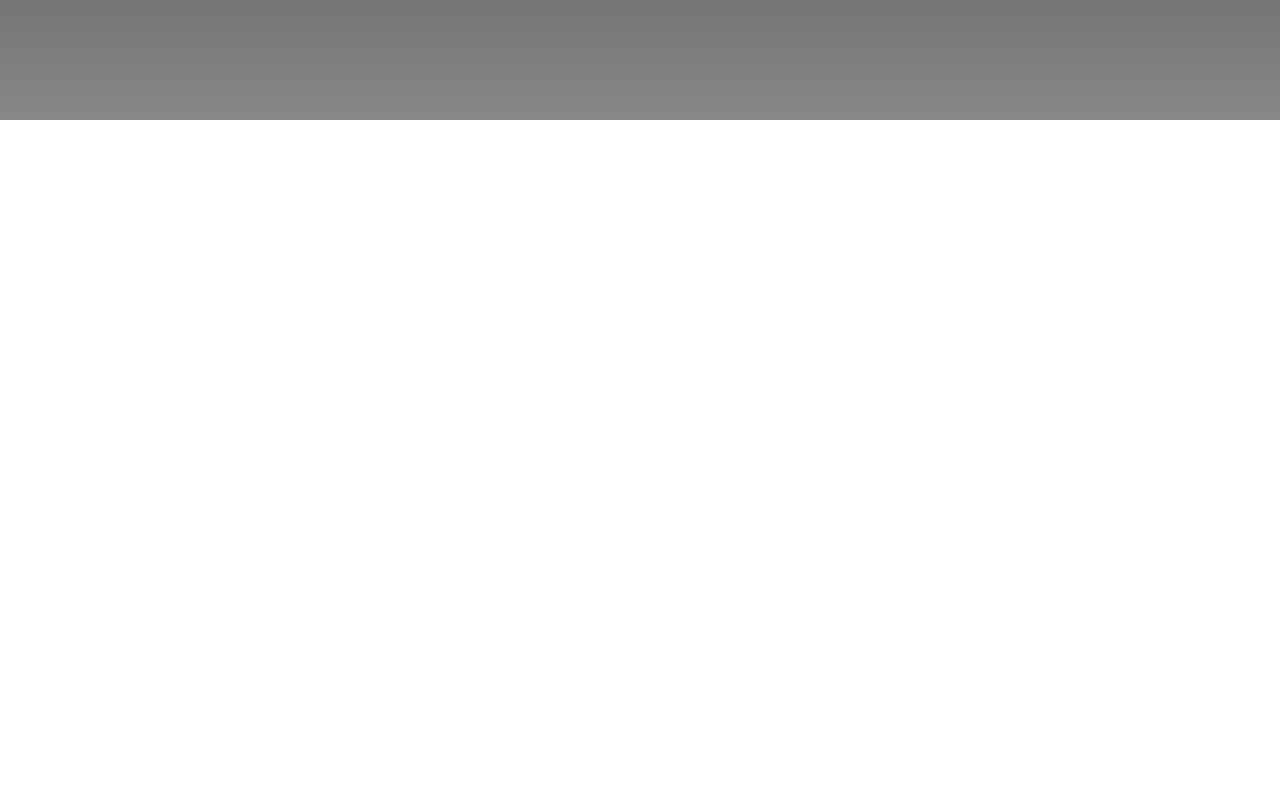
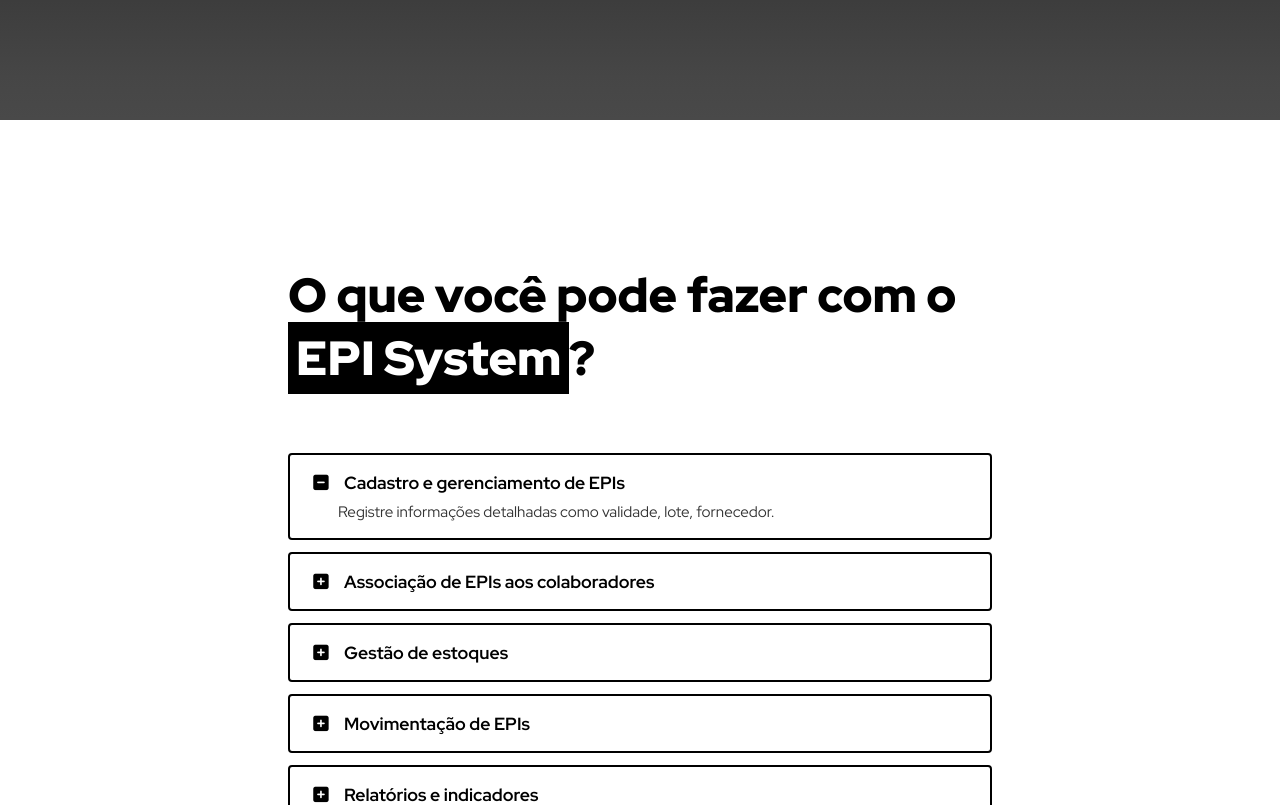
Before and after one commit to turco-vic/EPISystem, a Vue app: page / in a window 1280 px wide. Shown: the part 680-1485 px from the top of the page. Before the commit the page ends 800 px from the top, so only its background shows below. Built offline with nearby package versions, Linux system fonts and the light colour scheme; a web font is replaced by a local one.

Commit message:
Remove scroll animations and unused transitions

```diff
--- a/src/components/Header.vue
+++ b/src/components/Header.vue
@@ -50,7 +50,6 @@
 .header-link {
     color: #dedede;
     text-decoration: none;
-    transition: color 0.3s;
 }
 
 .nav-container {
@@ -63,14 +62,12 @@
     font-family: 'Red Hat Display', sans-serif;
     text-decoration: none;
     font-size: 1.2rem;
-    transition: color 0.3s;
 }
 
 .user-icon {
     color: #dedede;
     font-size: 1.5rem;
     text-decoration: none;
-    transition: color 0.3s;
 }
 
 .user-icon:hover {
--- a/src/views/Home.vue
+++ b/src/views/Home.vue
@@ -2,7 +2,7 @@
     <div class="container">
         <Header title="Home" />
         <main class="main" ref="mainRef">
-            <section class="apresentation-page scroll-section" ref="section0">
+            <section class="apresentation-page" ref="section0">
                 <section class="left-side">
                     <section class="title">
                         <h1>Gestão Inteligente de</h1>
@@ -29,7 +29,7 @@
                 </section>
             </section>
 
-            <section class="check-page scroll-section" ref="section1">
+            <section class="check-page" ref="section1">
                 <h1 class="check-title">O que você pode fazer com o <span class="title-highlighted">EPI System</span>?</h1>
                 <section class="accordion">
                     <div
@@ -81,26 +81,8 @@
         },
     },
     mounted() {
-        const sections = this.$el.querySelectorAll('.scroll-section');
-        const observer = new IntersectionObserver(
-            (entries) => {
-                entries.forEach((entry) => {
-                    if (entry.isIntersecting) {
-                        entry.target.classList.add('visible');
-                    } else {
-                        entry.target.classList.remove('visible');
-                    }
-                });
-            },
-            { threshold: 0.15 }
-        );
-        sections.forEach((section) => observer.observe(section));
-        this._observer = observer;
     },
     beforeUnmount() {
-        if (this._observer) {
-            this._observer.disconnect();
-        }
     },
 }
 </script>
@@ -109,10 +91,8 @@
 .container {
     display: flex;
     flex-direction: column;
-    height: 100vh;
+    min-height: 100vh;
     background: linear-gradient(180deg,#000000 10%, #464646 45%, #878787 100%);
-    overflow-y: auto;
-    scroll-snap-type: y mandatory;
 }
 
 .main {
@@ -122,19 +102,6 @@
     align-items: center;
     width: 100%;
     flex: 1;
-}
-
-.scroll-section {
-    scroll-snap-align: start;
-    min-height: 100vh;
-    opacity: 0;
-    transform: translateY(40px);
-    transition: opacity 0.8s ease, transform 0.8s ease;
-}
-
-.scroll-section.visible {
-    opacity: 1;
-    transform: translateY(0);
 }
 
 .apresentation-page {
@@ -274,7 +241,6 @@
     padding: 1rem 1.25rem;
     cursor: pointer;
     background-color: transparent;
-    transition: background-color 0.2s;
 }
 
 .accordion-item:hover {
```
